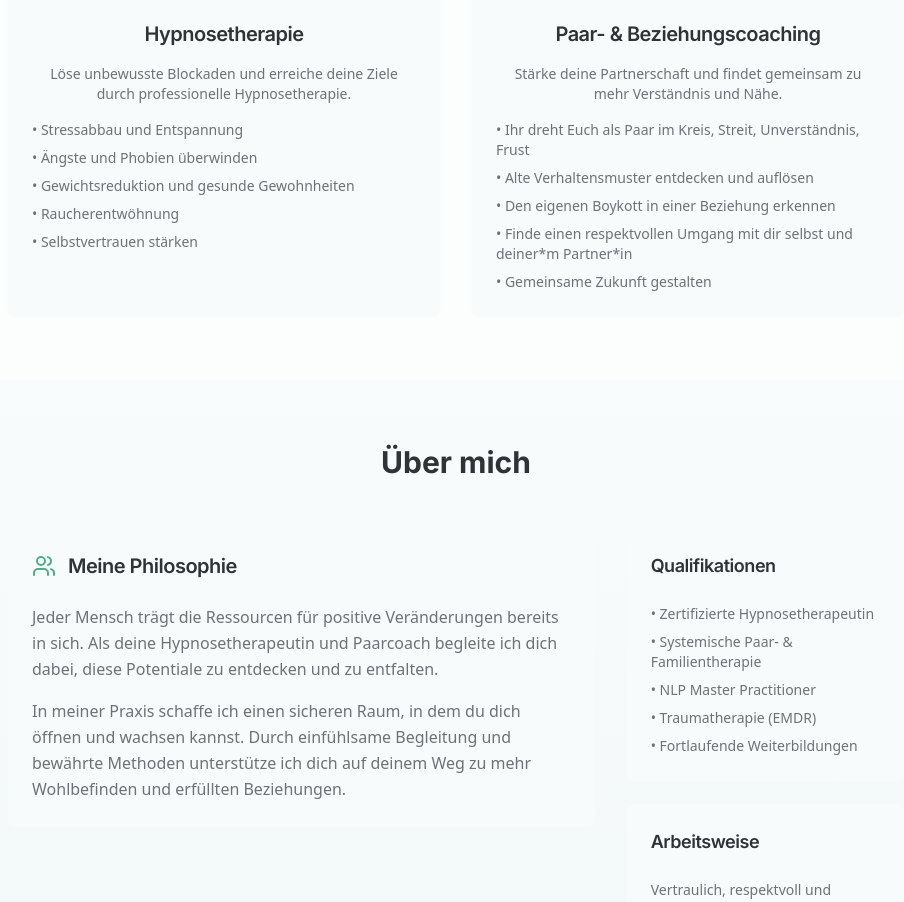
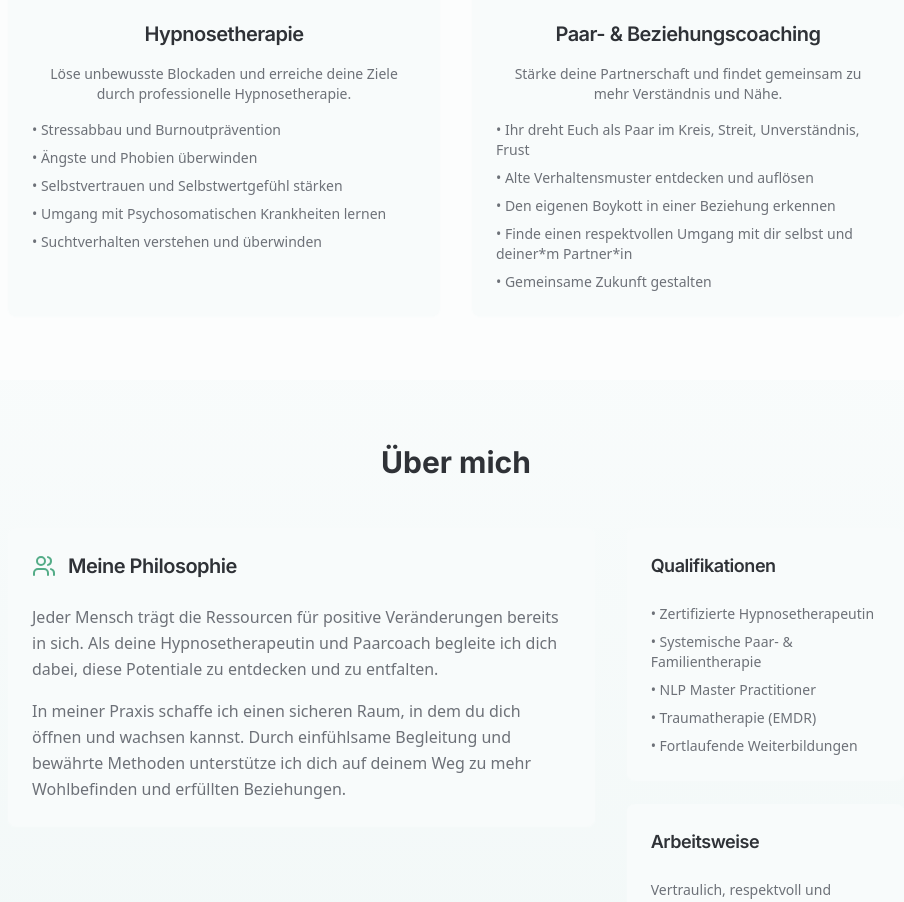
Before and after one commit to design-capturemedia/plauder-kiste, a React (Vite) app: page / in a window 1280 px wide. Shown: the part 854-1756 px from the top of the page, without its empty margins (184-1088 px from the left). Built offline with nearby package versions, Linux system fonts and the light colour scheme; the HTML template or start-up script is replaced by a standard one.

Commit message:
Add Hypnotherapy services

```diff
--- a/src/pages/Index.tsx
+++ b/src/pages/Index.tsx
@@ -104,11 +104,11 @@ const Index = () => {
                   Löse unbewusste Blockaden und erreiche deine Ziele durch professionelle Hypnosetherapie.
                 </CardDescription>
                 <ul className="space-y-2 text-sm text-muted-foreground">
-                  <li>• Stressabbau und Entspannung</li>
+                  <li>• Stressabbau und Burnoutprävention</li>
                   <li>• Ängste und Phobien überwinden</li>
-                  <li>• Gewichtsreduktion und gesunde Gewohnheiten</li>
-                  <li>• Raucherentwöhnung</li>
-                  <li>• Selbstvertrauen stärken</li>
+                  <li>• Selbstvertrauen und Selbstwertgefühl stärken</li>
+                  <li>• Umgang mit Psychosomatischen Krankheiten lernen</li>
+                  <li>• Suchtverhalten verstehen und überwinden</li>
                 </ul>
               </CardContent>
             </Card>
```
